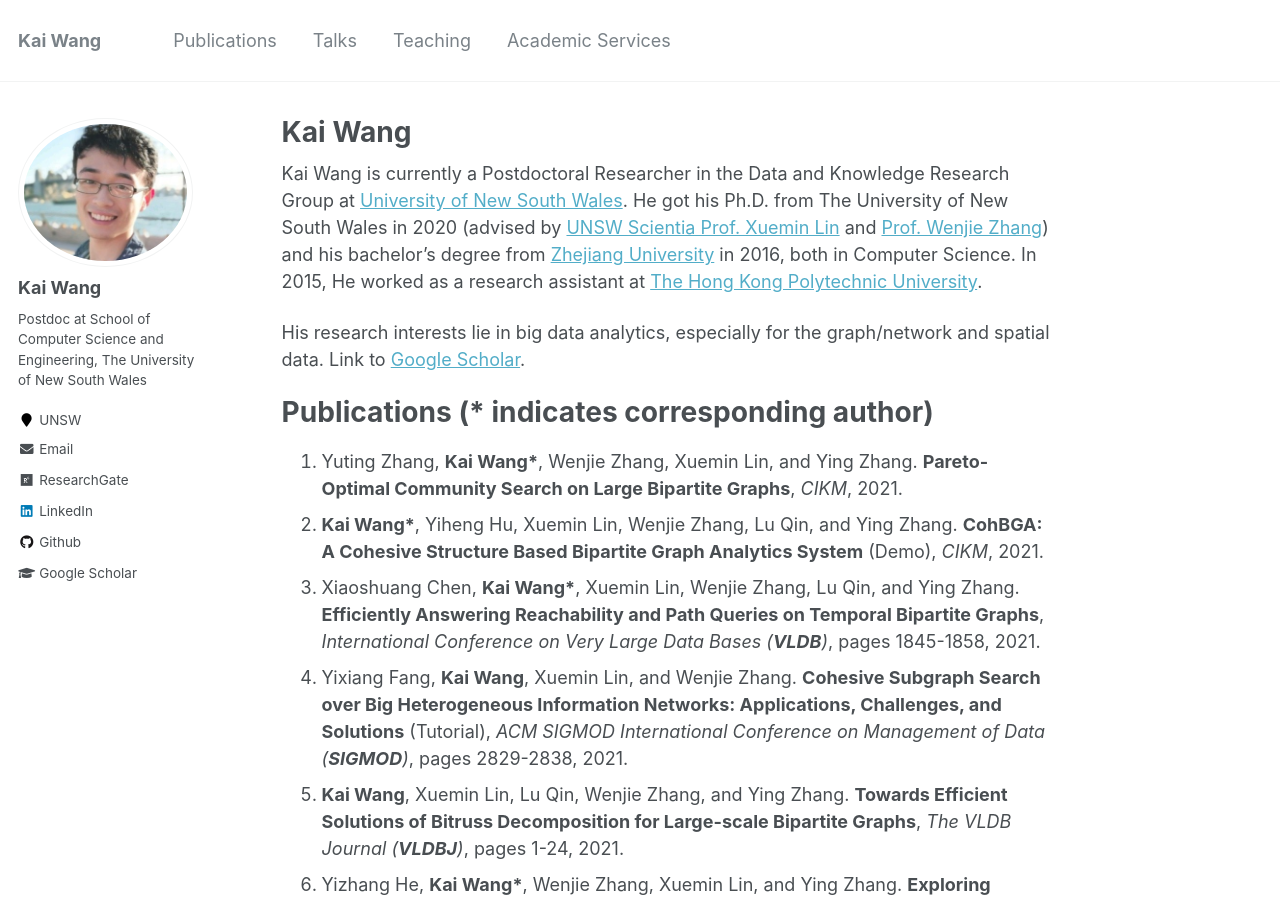
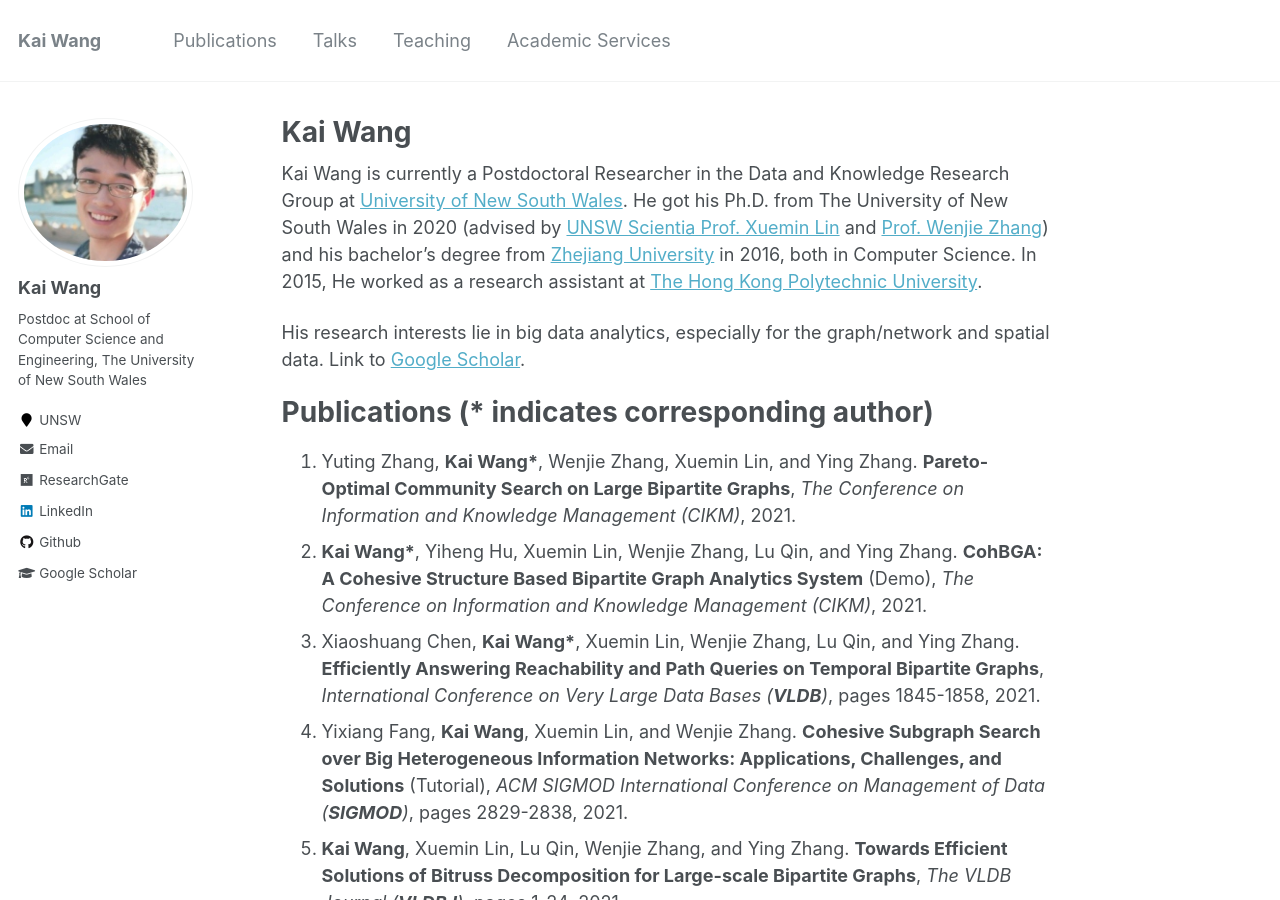
Before and after one commit to cs-kaiwang/cs-kaiwang.github.io, a Jekyll site: the page built from _pages/about.md, in a window 1280 px wide and 900 px high. Built offline with Jekyll 4.4.1, drawn with Linux system fonts in a browser that asks for light colours.

Commit message:
Update about.md

```diff
--- a/_pages/about.md
+++ b/_pages/about.md
@@ -14,8 +14,8 @@ His research interests lie in big data analytics, especially for the graph/netwo
 
 Publications (* indicates corresponding author)
 ======
-1. Yuting Zhang, **Kai Wang\***, Wenjie Zhang, Xuemin Lin, and Ying Zhang. **Pareto-Optimal Community Search on Large Bipartite Graphs**, *CIKM*, 2021.
-2. **Kai Wang\***, Yiheng Hu, Xuemin Lin, Wenjie Zhang, Lu Qin, and Ying Zhang. **CohBGA: A Cohesive Structure Based Bipartite Graph Analytics System** (Demo), *CIKM*, 2021.
+1. Yuting Zhang, **Kai Wang\***, Wenjie Zhang, Xuemin Lin, and Ying Zhang. **Pareto-Optimal Community Search on Large Bipartite Graphs**, *The Conference on Information and Knowledge Management (CIKM)*, 2021.
+2. **Kai Wang\***, Yiheng Hu, Xuemin Lin, Wenjie Zhang, Lu Qin, and Ying Zhang. **CohBGA: A Cohesive Structure Based Bipartite Graph Analytics System** (Demo), *The Conference on Information and Knowledge Management (CIKM)*, 2021.
 3. Xiaoshuang Chen, **Kai Wang\***, Xuemin Lin, Wenjie Zhang, Lu Qin, and Ying Zhang. **Efficiently Answering Reachability and Path Queries on Temporal Bipartite Graphs**, *International Conference on Very Large Data Bases (**VLDB**)*, pages 1845-1858, 2021.
 4. Yixiang Fang, **Kai Wang**, Xuemin Lin, and Wenjie Zhang. **Cohesive Subgraph Search over Big Heterogeneous Information Networks: Applications, Challenges, and Solutions** (Tutorial), *ACM SIGMOD International Conference on Management of Data (**SIGMOD**)*, pages 2829-2838, 2021.
 5. **Kai Wang**, Xuemin Lin, Lu Qin, Wenjie Zhang, and Ying Zhang. **Towards Efficient Solutions of Bitruss Decomposition for Large-scale Bipartite Graphs**, *The VLDB Journal (**VLDBJ**)*, pages 1-24, 2021.
```
